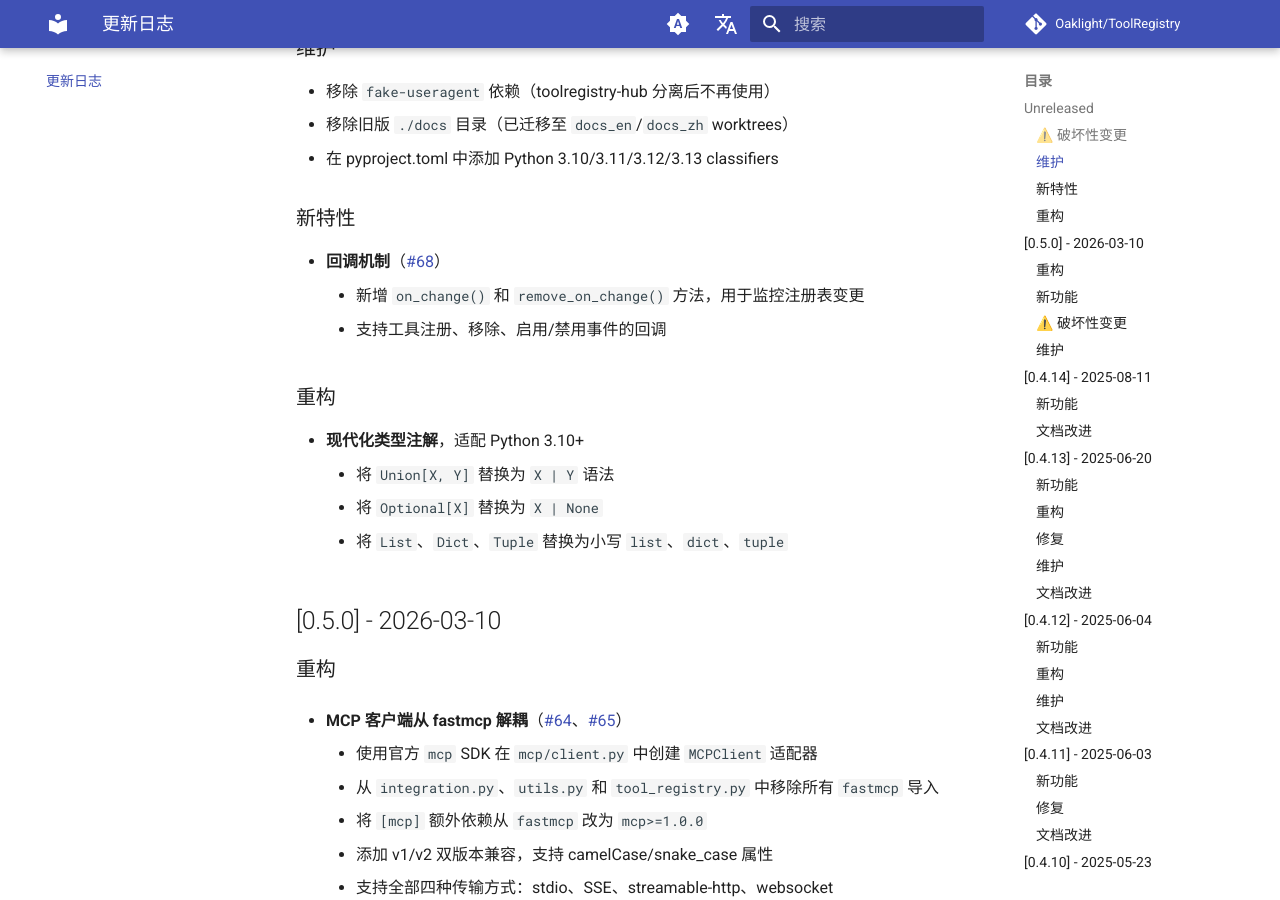
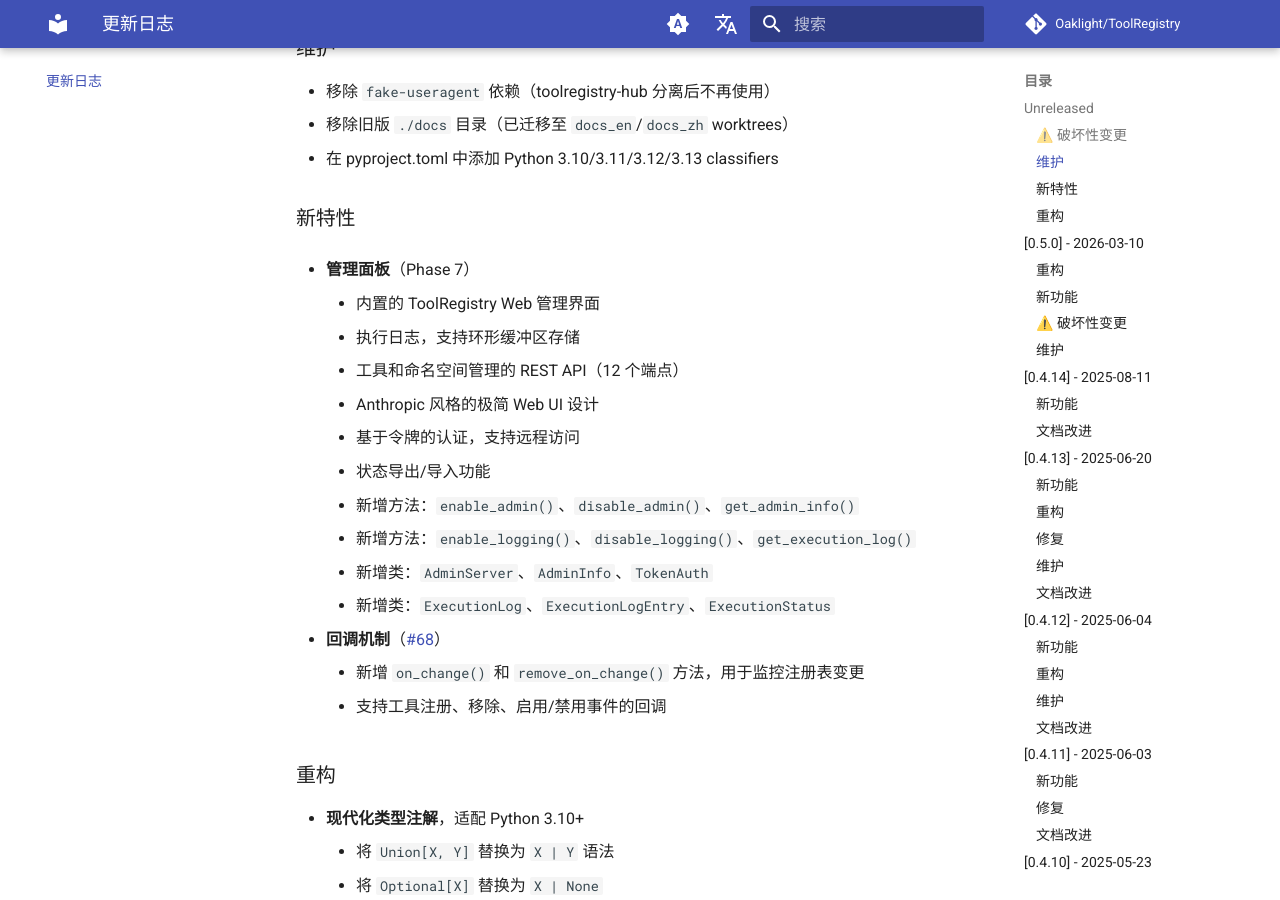
Before and after one commit to Oaklight/ToolRegistry, an MkDocs documentation site: the page built from docs/changelog.md, in a window 1280 px wide and 900 px high, scrolled down 524 px. Built offline with MkDocs 1.6.1 and Material for MkDocs 9.7.7, drawn with Linux system fonts in a browser that asks for light colours; comment, search, counter and statistics services are not loaded.

Commit message:
docs: add admin panel to changelog

```diff
--- a/docs/changelog.md
+++ b/docs/changelog.md
@@ -26,6 +26,18 @@
 - 在 pyproject.toml 中添加 Python 3.10/3.11/3.12/3.13 classifiers
 
 ### 新特性
+
+- **管理面板**（Phase 7）
+	- 内置的 ToolRegistry Web 管理界面
+	- 执行日志，支持环形缓冲区存储
+	- 工具和命名空间管理的 REST API（12 个端点）
+	- Anthropic 风格的极简 Web UI 设计
+	- 基于令牌的认证，支持远程访问
+	- 状态导出/导入功能
+	- 新增方法：`enable_admin()`、`disable_admin()`、`get_admin_info()`
+	- 新增方法：`enable_logging()`、`disable_logging()`、`get_execution_log()`
+	- 新增类：`AdminServer`、`AdminInfo`、`TokenAuth`
+	- 新增类：`ExecutionLog`、`ExecutionLogEntry`、`ExecutionStatus`
 
 - **回调机制**（[#68](../../issues/68)）
 	- 新增 `on_change()` 和 `remove_on_change()` 方法，用于监控注册表变更
```
